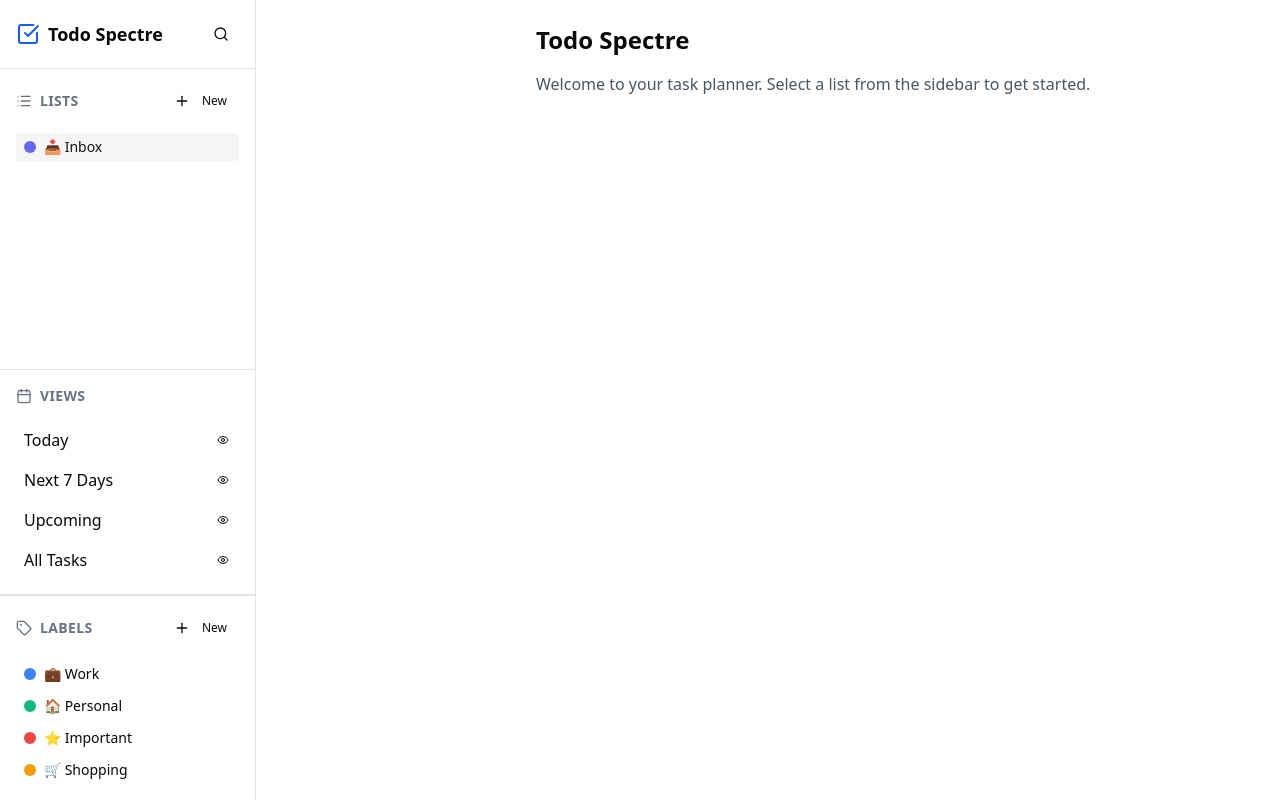
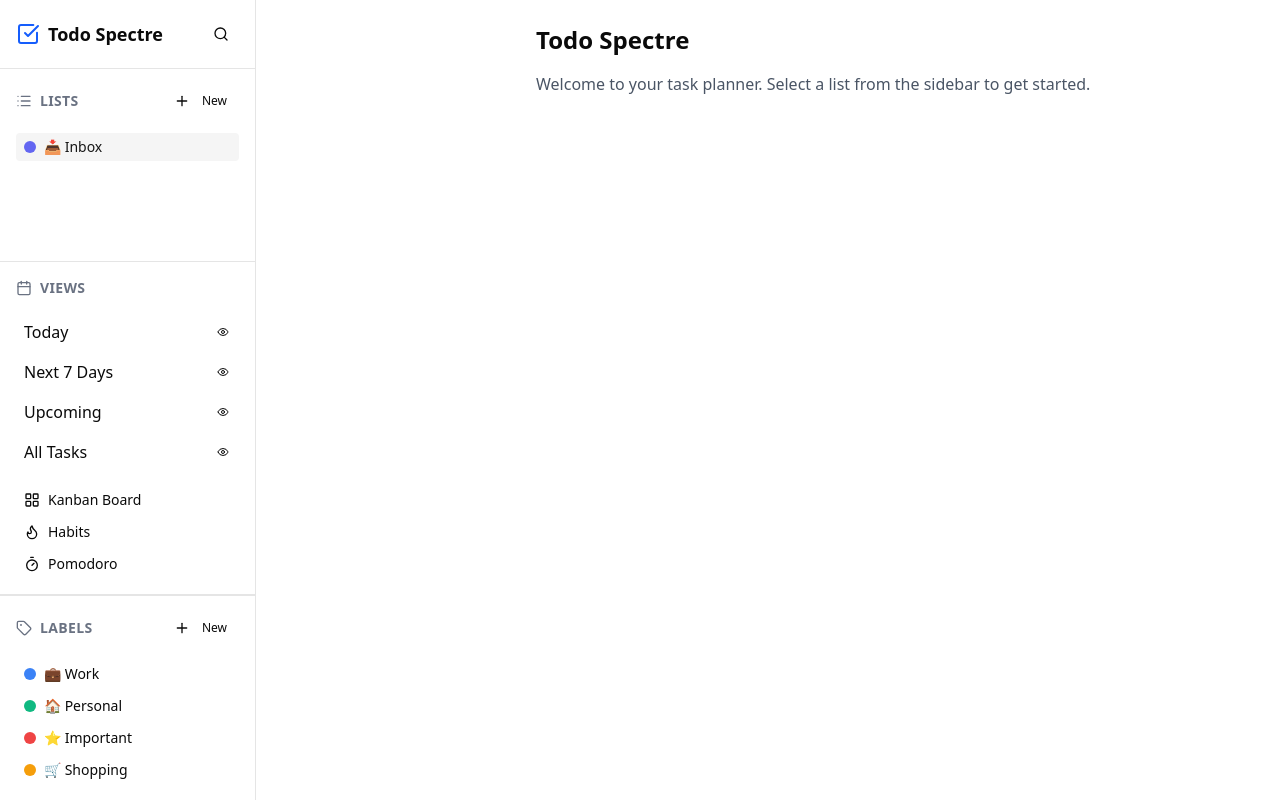
Before and after one commit to lassestilvang/todo-spectre, a Next.js app: page / in a window 1280 px wide. Built offline with nearby package versions, Linux system fonts and the light colour scheme.

Commit message:
feat(sidebar): add navigation links for Kanban, Habits, and Pomodoro

```diff
--- a/src/components/layout/task-sidebar.tsx
+++ b/src/components/layout/task-sidebar.tsx
@@ -7,7 +7,8 @@ import { View } from '@/types/view-types';
 import { Label } from '@/types/label-types';
 import { Button } from '@/components/ui/button';
 import { Toggle } from '@/components/ui/toggle';
-import { Plus, Menu, X, Tag, List as ListIcon, Calendar, CheckSquare, Eye, EyeOff, Search } from 'lucide-react';
+import { Plus, Menu, X, Tag, List as ListIcon, Calendar, CheckSquare, Eye, EyeOff, Search, LayoutGrid, Flame, Timer } from 'lucide-react';
+import Link from 'next/link';
 import { CreateListForm } from '@/components/lists/create-list-form';
 import { CreateLabelForm } from '@/components/labels/create-label-form';
 import { SearchModal } from '@/components/search/search-modal';
@@ -251,6 +252,21 @@ export function TaskSidebar() {
               </div>
             ))}
           </div>
+
+          <div className="mt-4 space-y-1">
+            <Link href="/kanban" className="flex items-center gap-2 px-2 py-1 rounded hover:bg-accent hover:text-accent-foreground">
+              <LayoutGrid className="w-4 h-4" />
+              <span className="text-sm">Kanban Board</span>
+            </Link>
+            <Link href="/habits" className="flex items-center gap-2 px-2 py-1 rounded hover:bg-accent hover:text-accent-foreground">
+              <Flame className="w-4 h-4" />
+              <span className="text-sm">Habits</span>
+            </Link>
+            <Link href="/pomodoro" className="flex items-center gap-2 px-2 py-1 rounded hover:bg-accent hover:text-accent-foreground">
+              <Timer className="w-4 h-4" />
+              <span className="text-sm">Pomodoro</span>
+            </Link>
+          </div>
         </div>
 
         {/* Labels Section */}
```
